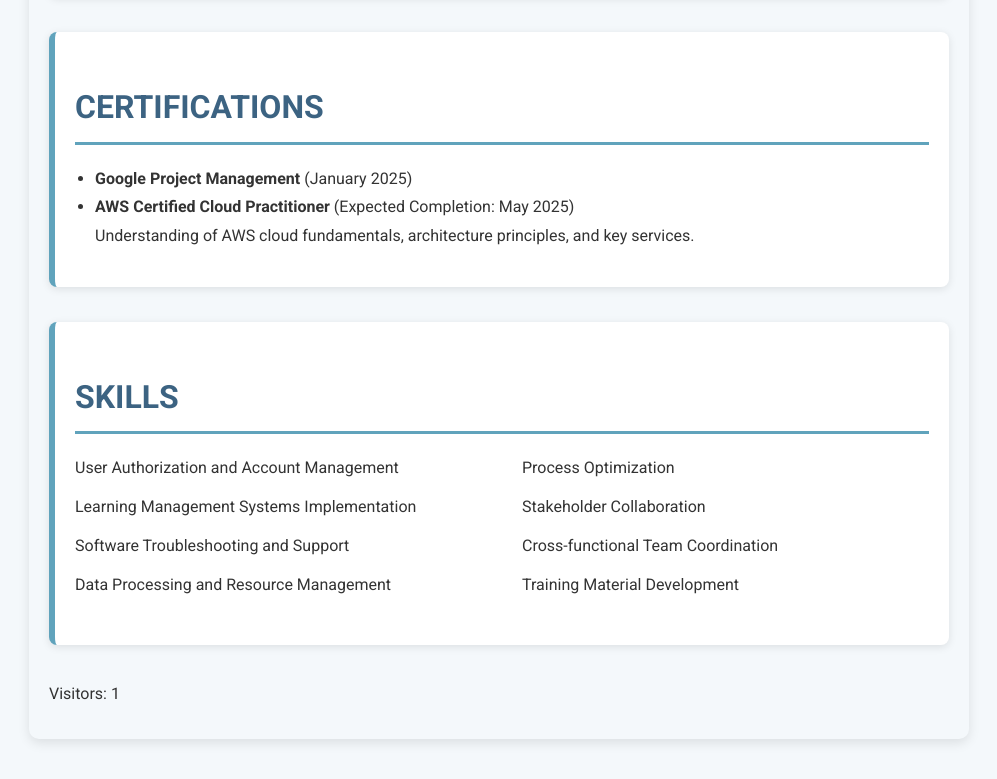
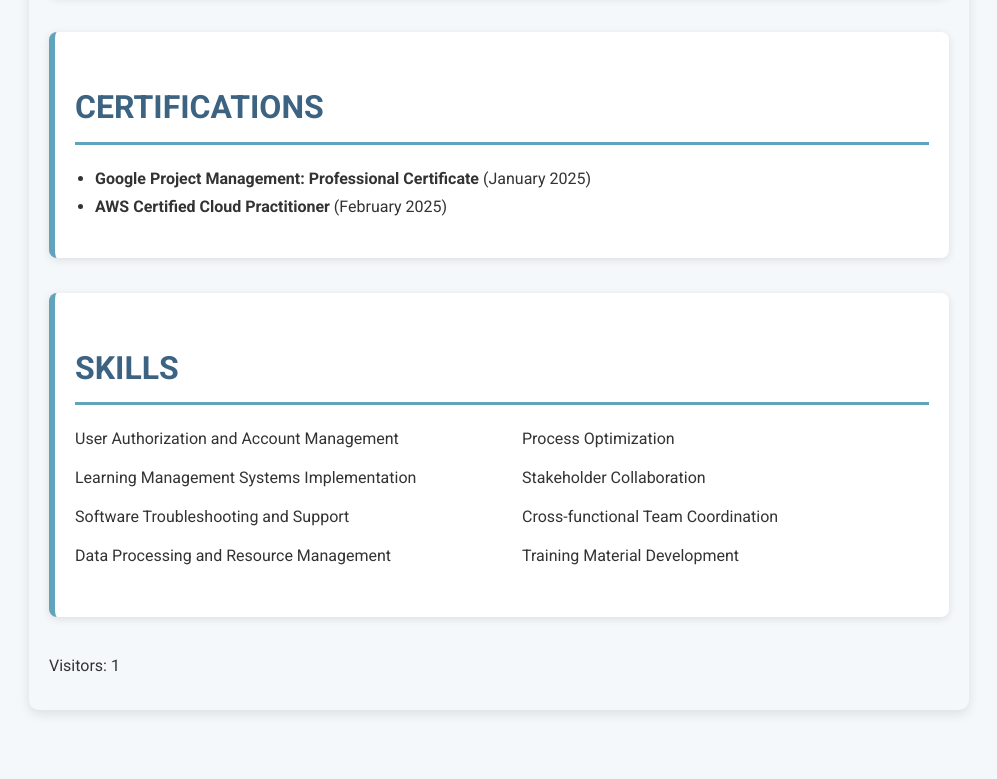
Before and after one commit to MKW12801/melissa-resume-site, a plain HTML site: page index.html in a window 1280 px wide. Shown: the part 1764-2543 px from the top of the page, without its empty margins (141-1138 px from the left). After the commit the page ends 2514 px from the top, so only its background shows below. Drawn offline with Linux system fonts and the light colour scheme.

Commit message:
Updated HTML with new changes

```diff
--- a/index.html
+++ b/index.html
@@ -200,13 +200,9 @@
     <div class="section" id="certifications">
       <h2>Certifications</h2>
       <ul>
-        <li><strong>Google Project Management</strong> (January 2025)<br /></li>
+        <li><strong>Google Project Management: Professional Certificate</strong> (January 2025)<br /></li>
         <li>
-          <strong>AWS Certified Cloud Practitioner</strong> (Expected
-          Completion: May 2025)<br />
-          Understanding of AWS cloud fundamentals, architecture principles, and
-          key services.
-        </li>
+          <strong>AWS Certified Cloud Practitioner</strong> (February 2025)<br /> </li>
       </ul>
     </div>
 
```
Also changed, not shown: 1 other file.
